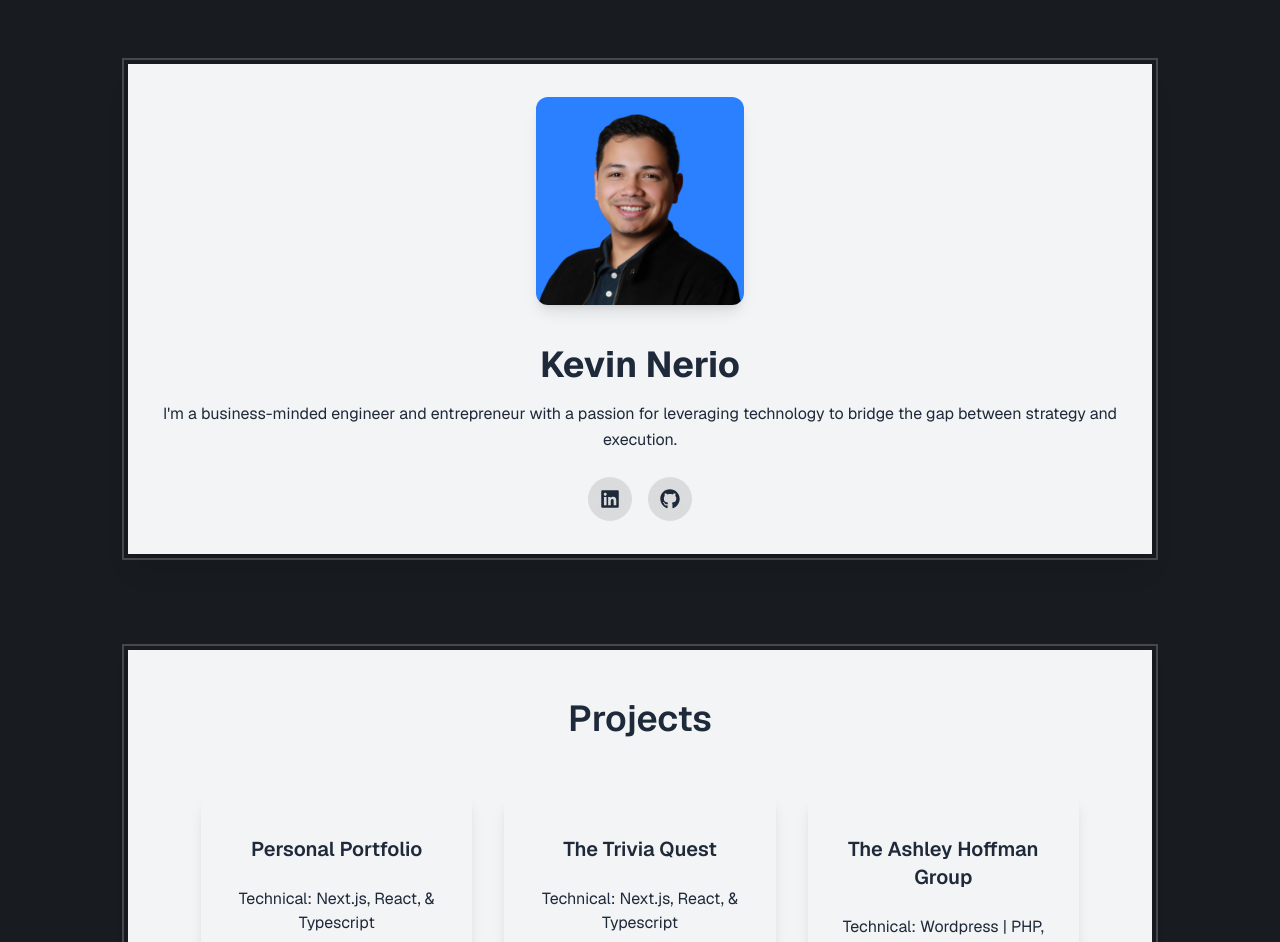
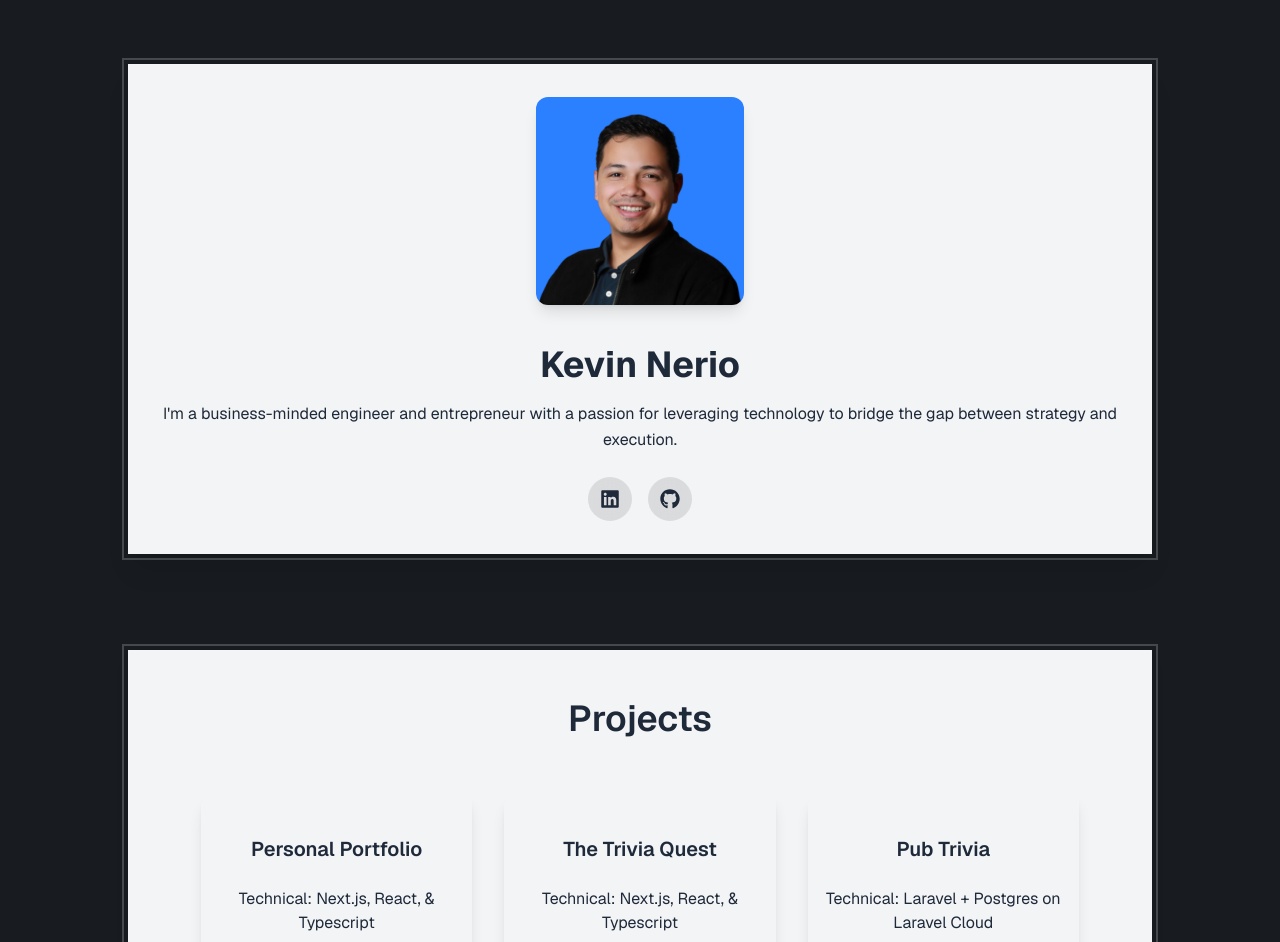
Before and after one commit to kevinnerio/react-online-portfolio, a Next.js app in the folder online-portfolio/: page / in a window 1280 px wide. Shown: the top 942 px of the page. Built offline with nearby package versions, Linux system fonts and the light colour scheme.

Commit message:
adding laravel cloud project

```diff
--- a/online-portfolio/app/page.tsx
+++ b/online-portfolio/app/page.tsx
@@ -25,6 +25,11 @@ const project_data = {
       "url" : "https://n.thetriviaquest.com/",
       "name" : "The Trivia Quest",
       "description" : "Next.js, React, & Typescript"
+    },
+    {
+      "url" : "https://laravel-cloud-repo-main-smg5jd.laravel.cloud/",
+      "name" : "Pub Trivia",
+      "description" : "Laravel + Postgres on Laravel Cloud"
     },
     {
       "url" : "https://www.theashleyhoffmangroup.com/",
```
